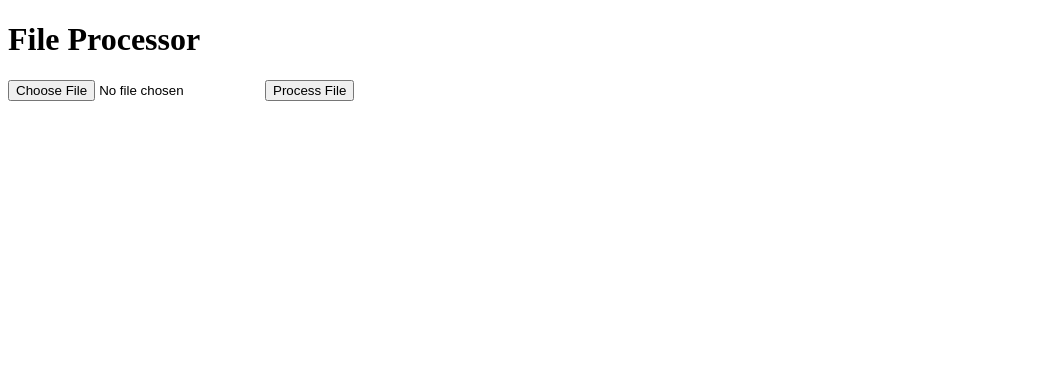
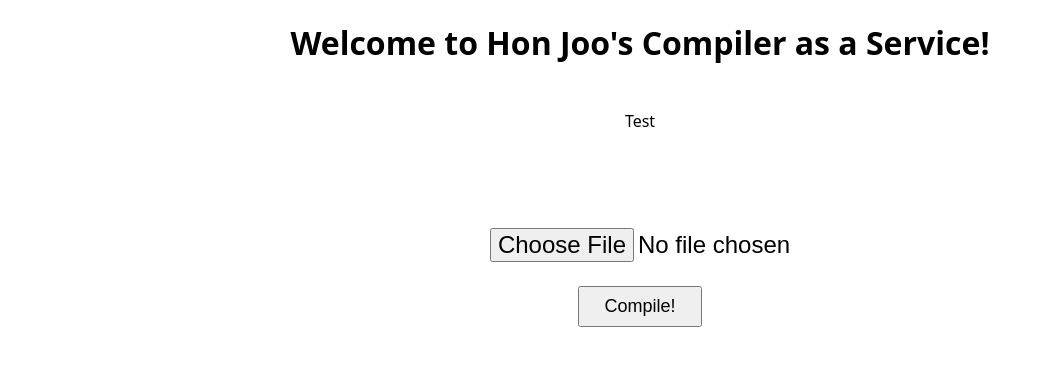
Before and after one commit to Teddies1/TeenyTinyCompiler, a Flask app: page / in a window 1280 px wide. Shown: the top 374 px of the page, without its empty margins (0-1043 px from the left). Run offline with Flask 3, Linux system fonts and the light colour scheme.

Commit message:
edited html and styled webpage

```diff
--- a/static/styles.css
+++ b/static/styles.css
@@ -0,0 +1,34 @@
+body {
+    font-family: system-ui, -apple-system, BlinkMacSystemFont, 'Segoe UI', Roboto, Oxygen, Ubuntu, Cantarell, 'Open Sans', 'Helvetica Neue', sans-serif;
+
+}
+h1 {
+    text-align: center;
+}
+
+button {
+    padding: 8px 24px;
+    font-size: 18px;
+}
+
+#uploadForm {
+    display: flex;
+    flex-direction: column;
+    justify-content: center;
+    align-items: center;
+    padding: 48px;
+}
+
+.description {
+    display: flex;
+    justify-content: center;
+    align-items: center;
+    padding: 24px;
+}
+
+input {
+    font-size: 24px;
+    padding: 24px;
+    text-align-last: center;
+    margin: auto;
+}
--- a/templates/index.html
+++ b/templates/index.html
@@ -3,15 +3,21 @@
 <head>
     <meta charset="UTF-8">
     <meta name="viewport" content="width=device-width, initial-scale=1.0">
-    <title>File Processor</title>
+    <link rel="stylesheet" href="../static/styles.css">
+    <title>SC4052 Project</title>
 </head>
 <body>
-    <h1>File Processor</h1>
+    <h1>Welcome to Hon Joo's Compiler as a Service!</h1>
+    <div class="description">
+        Test
+    </div>
     <form id="uploadForm" enctype="multipart/form-data">
         <input type="file" id="fileInput" name="fileInput" accept=".txt">
-        <button type="submit">Process File</button>
+        <button type="submit">Compile!</button>
     </form>
     <p id="output"></p>
+
+
 
     <script>
         document.getElementById("uploadForm").addEventListener("submit", function(event){
```
